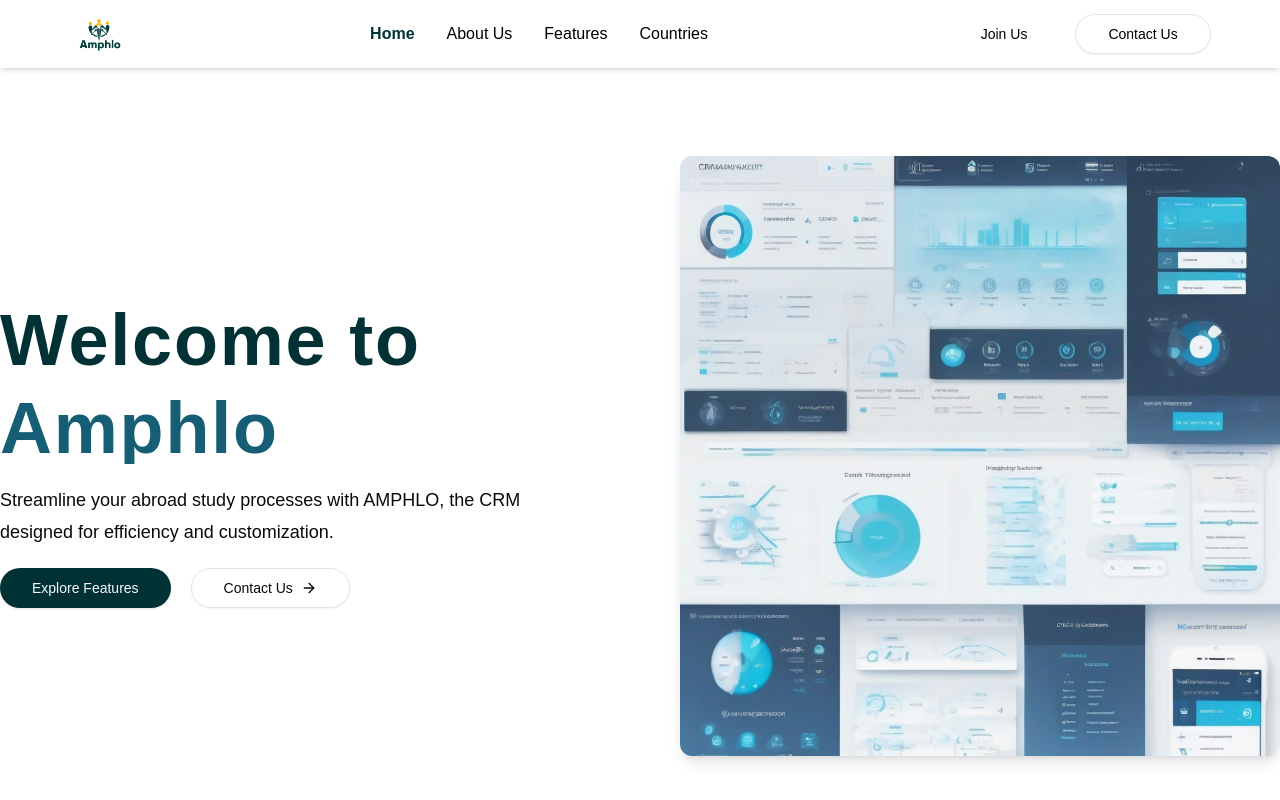
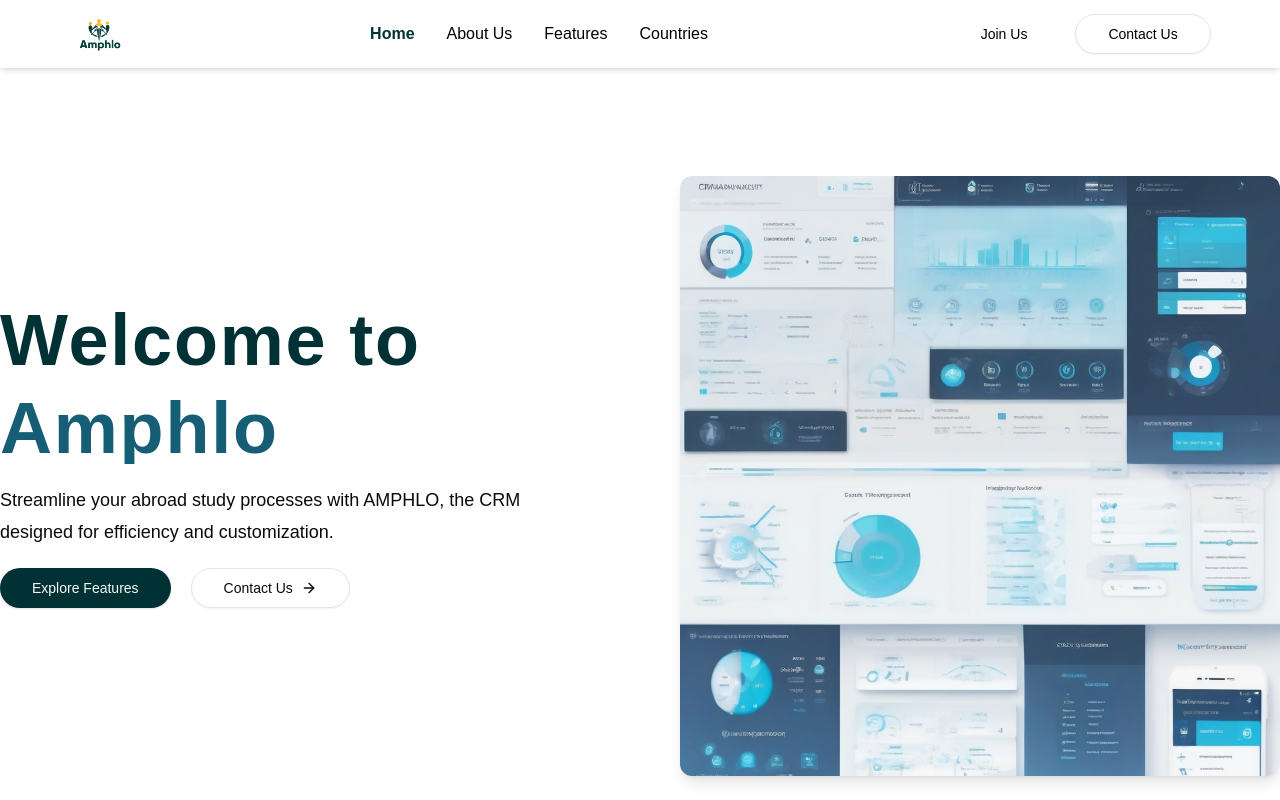
Before and after one commit to Asmita-Nyoupane/amphlo-frontend, a Next.js app: page / in a window 1280 px wide. Shown: the top 800 px of the page. Built offline with nearby package versions, Linux system fonts and the light colour scheme.

Commit message:
fix ui of hero section

```diff
--- a/src/components/page-components/home/hero-section.tsx
+++ b/src/components/page-components/home/hero-section.tsx
@@ -30,7 +30,7 @@ const HeroSection = () => {
                     </Button>
                 </div>
             </section>
-            <section className='flex-1   w-full '>
+            <section className='flex-1  mt-0 lg:mt-10   w-full '>
                 <Image
                     src={'/assets/hero-image.jpeg'}
                     alt='hero-image'
```
